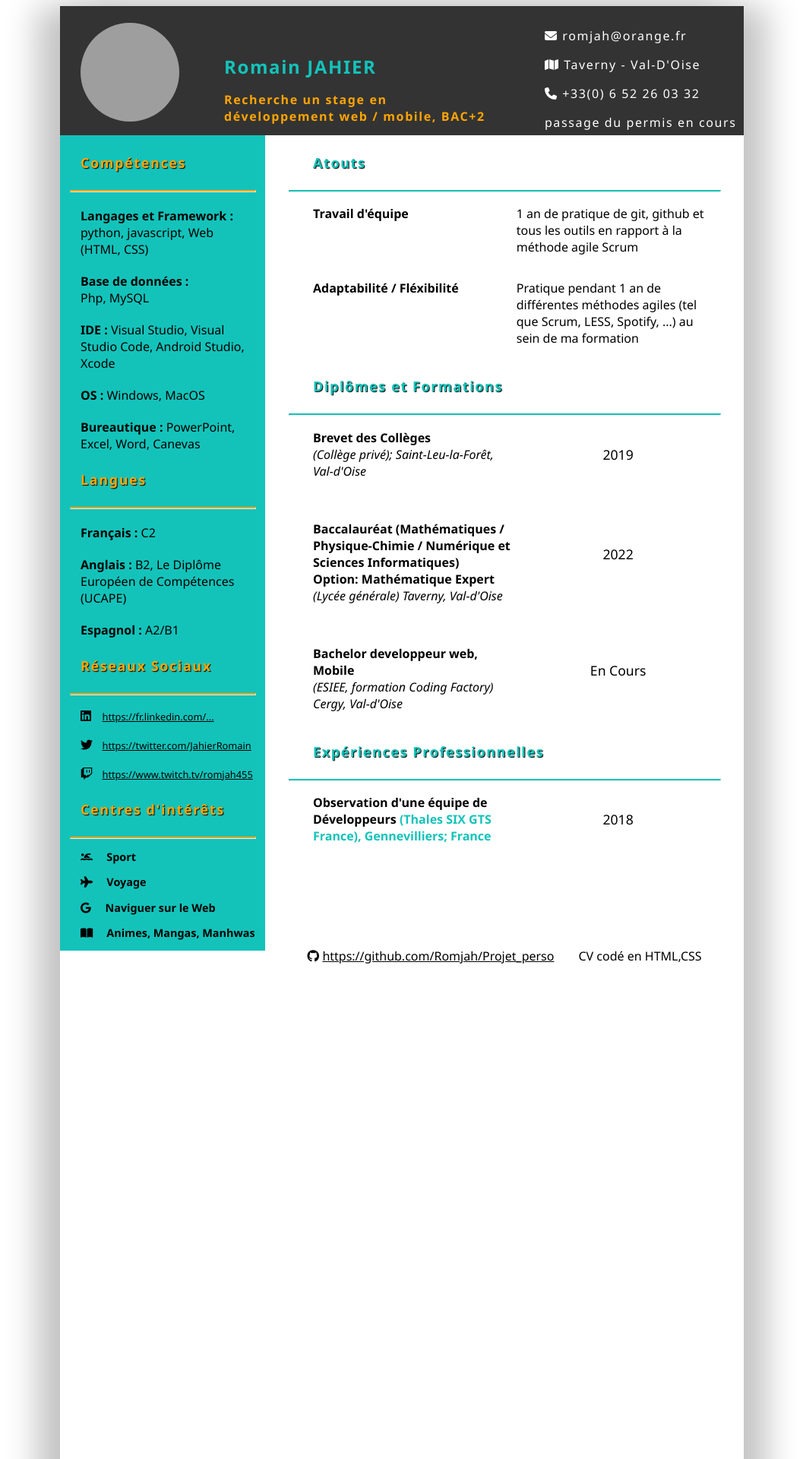
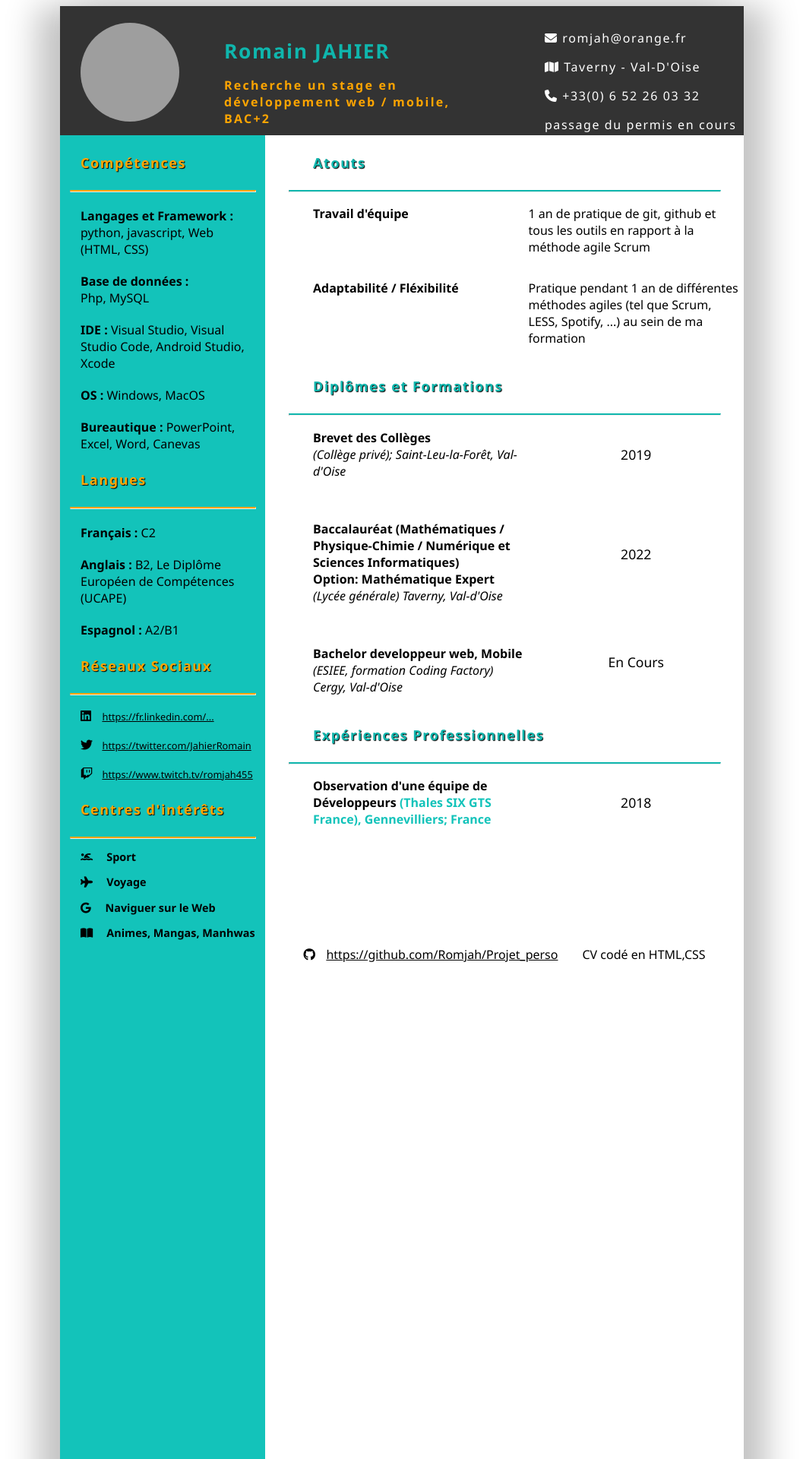
Before and after one commit to Romjah/Projet_perso, a PHP site: page /CV.html in a window 1280 px wide. Shown: the top 1920 px of the page at 76% size, without its empty margins (111-1168 px from the left). Run offline with PHP 8.4, Linux system fonts and the light colour scheme; some libraries are stand-ins or nearby versions; grey boxes are pictures that could not be loaded.

Commit message:
journée de Lundi

```diff
--- a/CV_copie/code/CV.css
+++ b/CV_copie/code/CV.css
@@ -44,17 +44,18 @@
 }
 
 h3{
-    color: #13c3ba;
+    color: #0fb6ad;
     font-weight: bold;
     letter-spacing: .1rem;
-    font-size: 24px;
-    margin: 10% 0 0 0;
+    font-size: 1.65em;
+    margin: 4% 0 0 0;
 }
 
 .post{
     color: orange;
     font-weight: bold;
-    letter-spacing: .1rem;
+    letter-spacing: .14rem;
+    font-size: 1em;
 }
 
 .right{
@@ -78,6 +79,7 @@
     background-color: #13c3ba;
     float: left;
     width: 30%;
+    height: 95.15%;
     color: black;
 }
 .section-right{
@@ -93,7 +95,7 @@
 }
 .section-right h4{
     margin-left: 10%;
-    color: #13c3ba;
+    color: #0fb6ad;
     letter-spacing: .1rem;
     font-size: 18px;
 }
@@ -107,7 +109,7 @@
     margin-bottom: 0.1rem;
 }
 .section-right hr.light{
-    border-top: 2px solid #13c3ba;
+    border-top: 2px solid #0fb6ad;
     width: 90%;
     margin-top: 0.8rem;
     margin-bottom: 0.1rem;
@@ -116,16 +118,25 @@
     display: grid;
     grid-template-columns: repeat(2, 1fr);
     margin:0 5% 0 10%;
+    width: 90%;
+}
+.atouts_titre{
+    width: 90%;
+}
+.details{
+    margin-right: 10%;
 }
 .formation{
     display: grid;
     grid-template-columns: repeat(2, 1fr);
     margin:0 5% 0 10%;
+    width: 90%;
 }
 .experience{
     display: grid;
     grid-template-columns: repeat(2, 1fr);
     margin:0 5% 0 10%;
+    width: 90%;
 }
 
 .skils{
@@ -191,9 +202,9 @@
     display: flex;
     align-items: center;
     justify-content: center;
-    margin: 10px;
+    margin: 30px;
 }
 .github a{
-    margin-left: 20px;
+    margin-left: 30px;
     padding: 0;
 }
```
